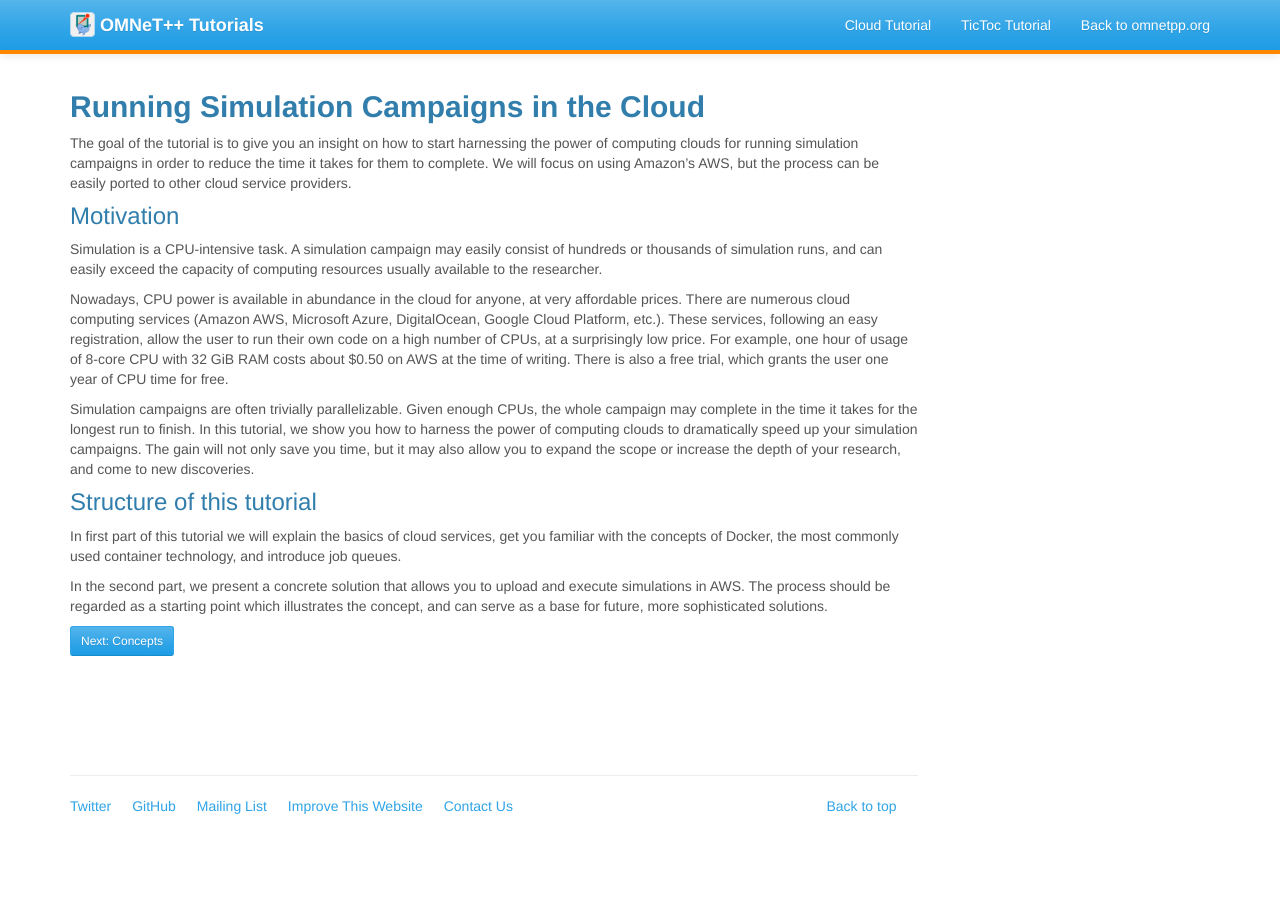
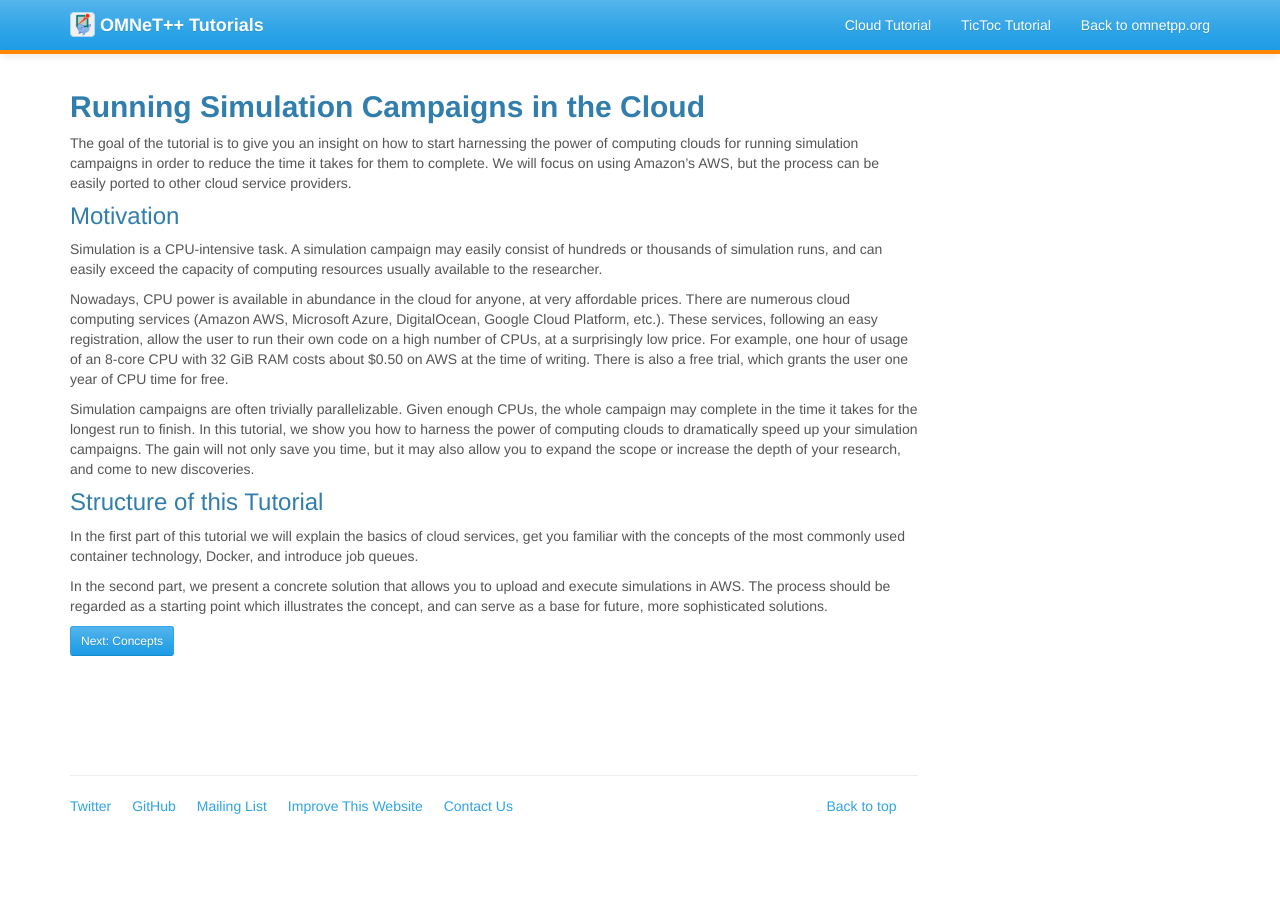
Before and after one commit to omnetpp/docs.omnetpp.org, a Jekyll site: the page built from cloud/index.md, in a window 1280 px wide. Built offline with Jekyll 4.4.1, drawn with Linux system fonts in a browser that asks for light colours; nearby versions of some CDN libraries.

Commit message:
small changes...

```diff
--- a/cloud/index.md
+++ b/cloud/index.md
@@ -21,7 +21,7 @@
 Microsoft Azure, DigitalOcean, Google Cloud Platform, etc.). These services,
 following an easy registration, allow the user to run their own code on a high
 number of CPUs, at a surprisingly low price. For example, one hour of usage of
-8-core CPU with 32 GiB RAM costs about $0.50 on AWS at the time of writing.
+an 8-core CPU with 32 GiB RAM costs about $0.50 on AWS at the time of writing.
 There is also a free trial, which grants the user one year of CPU time for free.
 
 Simulation campaigns are often trivially parallelizable. Given enough CPUs, the
@@ -31,11 +31,11 @@
 time, but it may also allow you to expand the scope or increase the depth of
 your research, and come to new discoveries.
 
-## Structure of this tutorial
+## Structure of this Tutorial
 
-In first part of this tutorial we will explain the basics of cloud services,
-get you familiar with the concepts of Docker, the most commonly used container
-technology, and introduce job queues.
+In the first part of this tutorial we will explain the basics of cloud services,
+get you familiar with the concepts of the most commonly used container
+technology, Docker, and introduce job queues.
 
 In the second part, we present a concrete solution that allows you to upload
 and execute simulations in AWS. The process should be regarded as a starting
```
Also changed, not shown: cloud/page2.md (+2 -2 lines).
